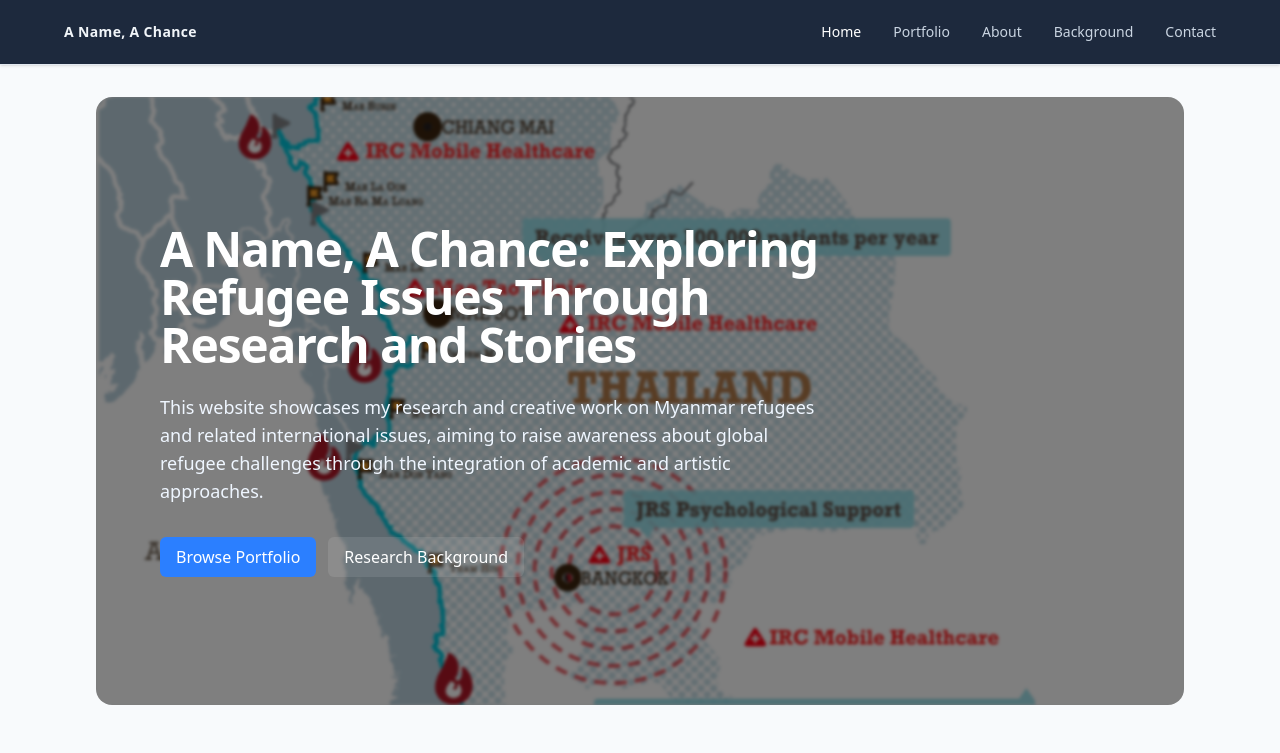
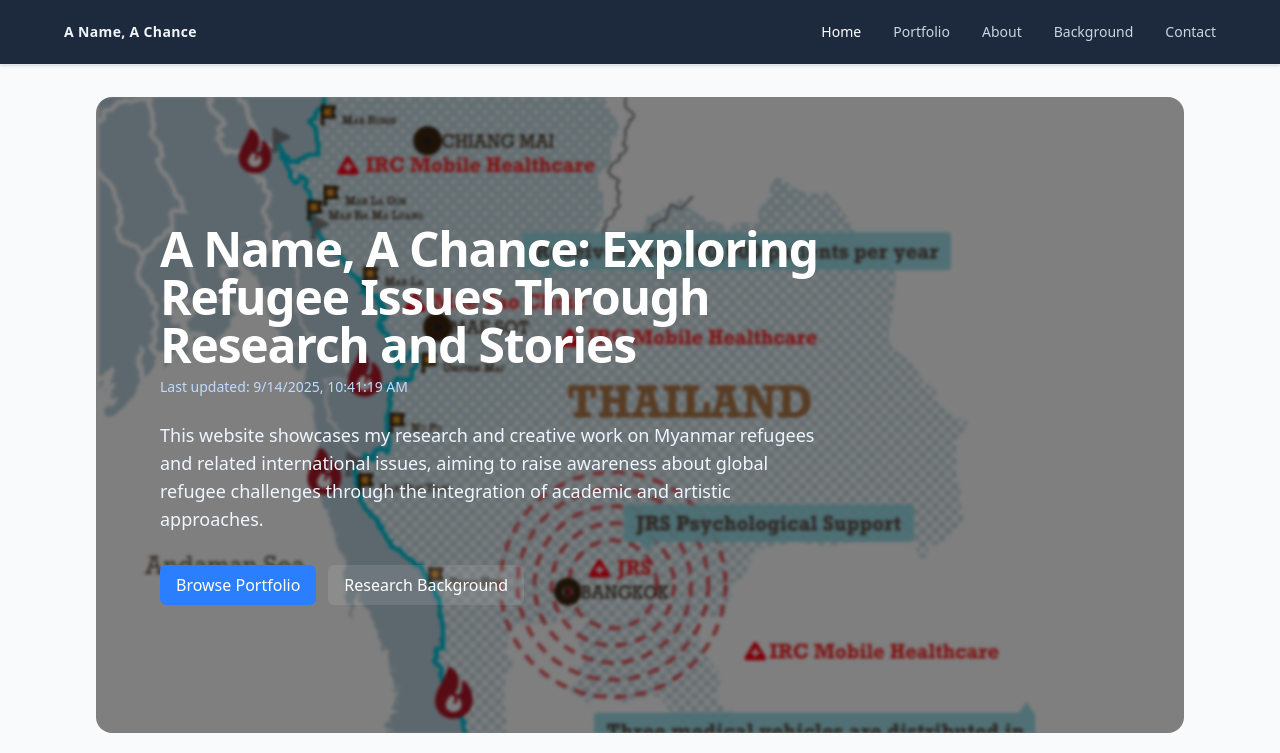
Before and after one commit to AmyWu71/refugee-portfolio, a Next.js app: page / in a window 1280 px wide. Shown: the top 753 px of the page. Built offline with nearby package versions, Linux system fonts and the light colour scheme.

Commit message:
Add timestamp to homepage to test deployment sync

```diff
--- a/src/app/page.tsx
+++ b/src/app/page.tsx
@@ -18,9 +18,10 @@ src="/user-map.png"
         {/* 半透明遮罩确保文字可读性 */}
         <div className="absolute inset-0 bg-black/50"></div>
         <div className="relative px-8 py-24 sm:px-12 sm:py-28 lg:px-16 lg:py-32">
-          <h1 className="text-3xl sm:text-5xl font-semibold tracking-tight max-w-3xl">
-            A Name, A Chance: Exploring Refugee Issues Through Research and Stories
-          </h1>
+                  <h1 className="text-3xl sm:text-5xl font-semibold tracking-tight max-w-3xl">
+                    A Name, A Chance: Exploring Refugee Issues Through Research and Stories
+                  </h1>
+                  <p className="mt-2 text-sm text-blue-200">Last updated: {new Date().toLocaleString()}</p>
           <p className="mt-6 max-w-2xl text-base sm:text-lg text-blue-50">
             This website showcases my research and creative work on Myanmar refugees and related international issues, aiming to raise awareness about global refugee challenges through the integration of academic and artistic approaches.
           </p>
```
